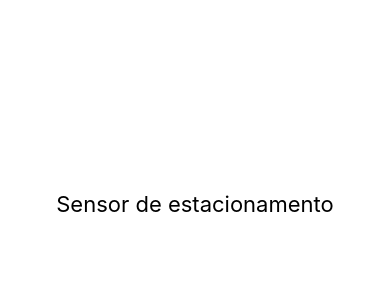
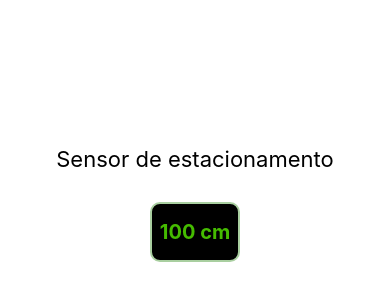
Before and after one commit to ederzin13/sensor-de-estacionamento, a React Native app: screen / in a window 390 px wide. Shown: the part 218-518 px from the top of the page. Built offline with nearby package versions, Linux system fonts and the light colour scheme.

Commit message:
display component

```diff
--- /dev/null
+++ b/components/Display.tsx
@@ -0,0 +1,15 @@
+import { View, Text } from "react-native";
+import React from "react";
+import { globalStyles } from "../styles/globalStyles";
+
+type DisplayProps = {
+  value: number;
+};
+
+export default function Display({ value = 0 }: DisplayProps) {
+  return (
+    <View style={[globalStyles.displayContainer, globalStyles.center]}>
+      <Text style={globalStyles.displayText}>{value} cm</Text>
+    </View>
+  );
+}
--- a/components/Sensor.tsx
+++ b/components/Sensor.tsx
@@ -2,10 +2,11 @@ import { View, Text, TextInput, ActivityIndicator } from "react-native";
 import React, { useEffect, useState } from "react";
 import { globalStyles } from "../styles/globalStyles";
 import Title from "./Title";
+import Display from "./Display";
 
 export default function Sensor() {
   const [loading, setLoading] = useState<boolean>(true);
-  const [distance, setDistance] = useState<number>(0);
+  const [distance, setDistance] = useState<number>(100);
 
   useEffect(() => {
     if (loading) console.log("Sistema de sensores iniciando...");
@@ -25,8 +26,9 @@ export default function Sensor() {
   if (loading) return <ActivityIndicator size="large"></ActivityIndicator>;
 
   return (
-    <View>
+    <View style={[globalStyles.container, globalStyles.center]}>
       <Title></Title>
+      <Display value={distance}></Display>
     </View>
   );
 }
--- a/styles/globalStyles.ts
+++ b/styles/globalStyles.ts
@@ -3,7 +3,7 @@ import { StyleSheet } from "react-native";
 export const globalStyles = StyleSheet.create({
   container: {
     flex: 1,
-    gap: 20,
+    gap: 30,
   },
 
   center: {
@@ -25,4 +25,20 @@ export const globalStyles = StyleSheet.create({
     fontSize: 22,
     fontWeight: "condensedBold",
   },
+
+  //display
+  displayContainer: {
+    height: 60,
+    width: 90,
+    backgroundColor: "#000",
+    borderColor: "#a9cfa0",
+    borderWidth: 2,
+    borderRadius: 10,
+  },
+
+  displayText: {
+    fontSize: 20,
+    fontWeight: "bold",
+    color: "#45bb00",
+  },
 });
```
